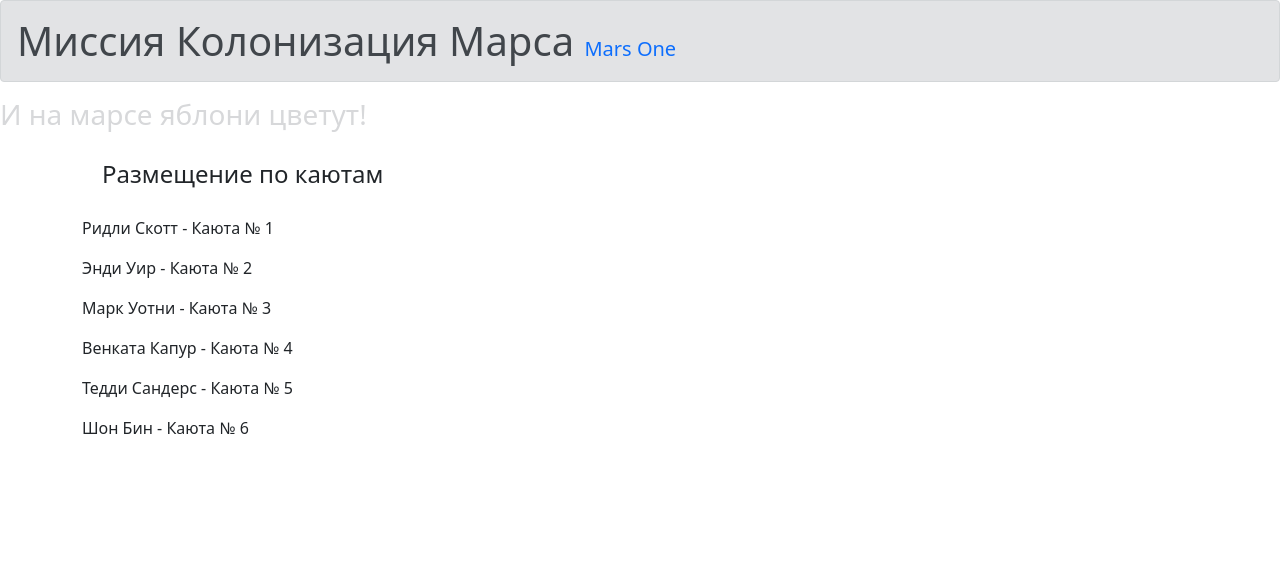
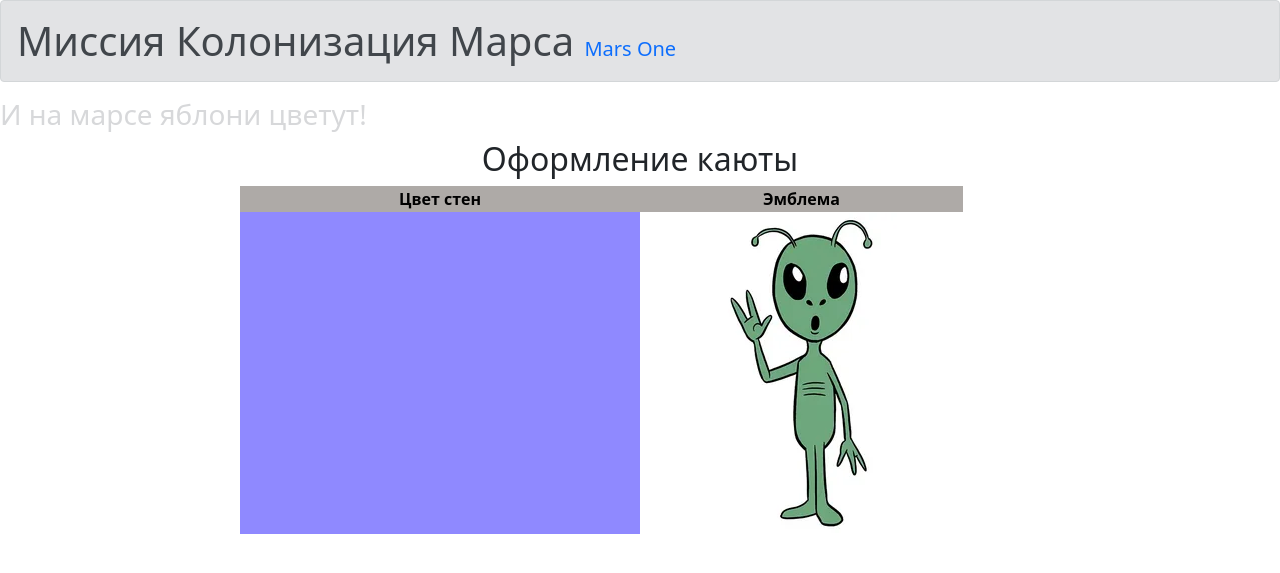
Before and after one commit to ZakharovDmitry1/pythonProject4, a Flask app: page / in a window 1280 px wide. Shown: the top 573 px of the page. Run offline with Flask 3, Linux system fonts and the light colour scheme; some libraries are stand-ins or nearby versions.

Commit message:
Цвет каюты(WEB. Шаблоны. flask-wtf)

```diff
--- a/main.py
+++ b/main.py
@@ -8,12 +8,10 @@ file_loader = FileSystemLoader('templates')
 env = Environment(loader=file_loader)
 temmplate = env.get_template("index.html")
 
-items = ['Ридли Скотт', 'Энди Уир', 'Марк Уотни',
-                  'Венката Капур', 'Тедди Сандерс', 'Шон Бин']
 @app.route('/')
 @app.route('/distribution/')
 def sample_file_upload():
-    return render_template('index.html', items=items)
+    return render_template('index.html', sex='male', age=12)
 
 
 if __name__ == '__main__':
--- a/static/css/styles.css
+++ b/static/css/styles.css
@@ -18,3 +18,12 @@ p {
 main.container {
     border-left: 60px;
 }
+form {
+    margin-left: auto;
+    margin-right: auto;
+    border-radius: 5px;
+    max-width: 800px;
+}
+table {
+    text-align: center;
+}
--- a/templates/index.html
+++ b/templates/index.html
@@ -2,8 +2,69 @@
 
 {% block content %}
     <link rel="stylesheet" href="../static/css/styles.css">
-    <h4>Размещение по каютам</h4>
-    {% for item in items %}
-        <p>{{item}} - Каюта № {{loop.index}}</p>
-    {% endfor %}
+    <h2>Оформление каюты</h2>
+    <form action="">
+    {% if sex=='male' and age<21%}
+        <table class="table-secondary">
+            <thead>
+                <tr>
+                    <th align="center" bgcolor="#AEAAA7">Цвет стен</th>
+                    <th align="center" bgcolor="#AEAAA7">Эмблема</th>
+                </tr>
+            </thead>
+            <tbody>
+                <tr>
+                    <td style="width: 400px" bgcolor="#8F89FF"></td>
+                    <td><img src="static/img/img.png" alt=""></td>
+                </tr>
+            </tbody>
+        </table>
+    {% elif sex=='male' and age>=21%}
+        <table class="table-secondary">
+            <thead>
+                <tr>
+                    <th align="center" bgcolor="#AEAAA7">Цвет стен</th>
+                    <th align="center" bgcolor="#AEAAA7">Эмблема</th>
+                </tr>
+            </thead>
+            <tbody>
+                <tr>
+                    <td style="width: 400px" bgcolor="#170BDE"></td>
+                    <td><img src="static/img/img_1.png" alt=""></td>
+                </tr>
+            </tbody>
+        </table>
+    {% elif sex=='female' and age<21%}
+        <table class="table-secondary">
+            <thead>
+                <tr>
+                    <th align="center" bgcolor="#AEAAA7">Цвет стен</th>
+                    <th align="center" bgcolor="#AEAAA7">Эмблема</th>
+                </tr>
+            </thead>
+            <tbody>
+                <tr>
+                    <td style="width: 400px" bgcolor="#FF9284"></td>
+                    <td><img src="static/img/img.png" alt=""></td>
+                </tr>
+            </tbody>
+        </table>
+    {%else%}
+        <table class="table-secondary">
+            <thead>
+                <tr>
+                    <th align="center" bgcolor="#AEAAA7">Цвет стен</th>
+                    <th align="center" bgcolor="#AEAAA7">Эмблема</th>
+                </tr>
+            </thead>
+            <tbody>
+                <tr>
+                    <td style="width: 400px" bgcolor="#FF1E00"></td>
+                    <td><img src="static/img/img_1.png" alt=""></td>
+                </tr>
+            </tbody>
+
+        </table>
+    {%endif%}
+    </form>
 {% endblock %}
```
Also changed, not shown: static/img/img.png, static/img/img1.png (deleted), static/img/img_1.png (added).
